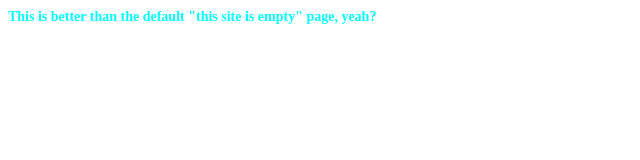
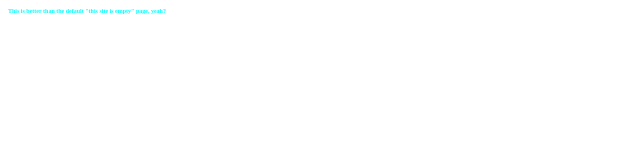
Before and after one commit to Mobmaker55/Mobmaker55.github.io, a plain HTML site: page index.html in a window 1280 px wide. Shown: the whole page, without its empty margins (0-640 px from the left). Drawn offline with Linux system fonts and the light colour scheme.

Commit message:
added precentages

```diff
--- a/css/style.css
+++ b/css/style.css
@@ -1,5 +1,5 @@
 h1 {
-    font-size: 14px;
+    font-size: 20%;
     font-family: "Droid Sans", SansSerif;
     color: aqua;
 }
```
